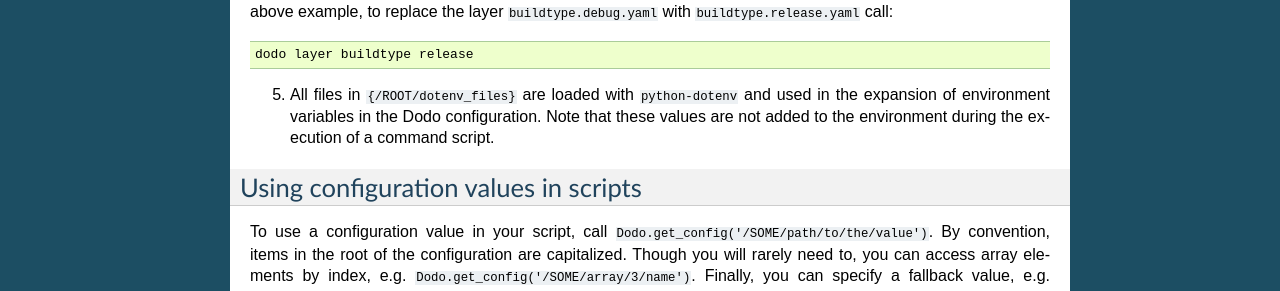
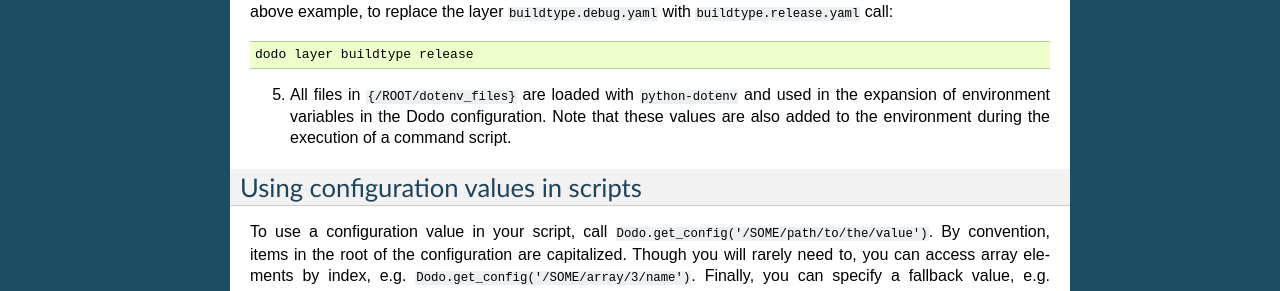
Before and after one commit to mnieber/dodo-commands, a Sphinx documentation site: the page built from doc/configuration.rst, in a window 1280 px wide. Shown: the part 841-1132 px from the top of the page. Built offline with Sphinx 7.4.7, drawn with Linux system fonts in a browser that asks for light colours.

Commit message:
Fix documentation

```diff
--- a/doc/configuration.rst
+++ b/doc/configuration.rst
@@ -46,7 +46,7 @@ Layers can be switched on and off with the ``dodo layer`` command (except for th
 
     dodo layer buildtype release
 
-5. All files in ``{/ROOT/dotenv_files}`` are loaded with ``python-dotenv`` and used in the expansion of environment variables in the Dodo configuration. Note that these values are not added to the environment during the execution of a command script.
+5. All files in ``{/ROOT/dotenv_files}`` are loaded with ``python-dotenv`` and used in the expansion of environment variables in the Dodo configuration. Note that these values are also added to the environment during the execution of a command script.
 
 Using configuration values in scripts
 =====================================
```
